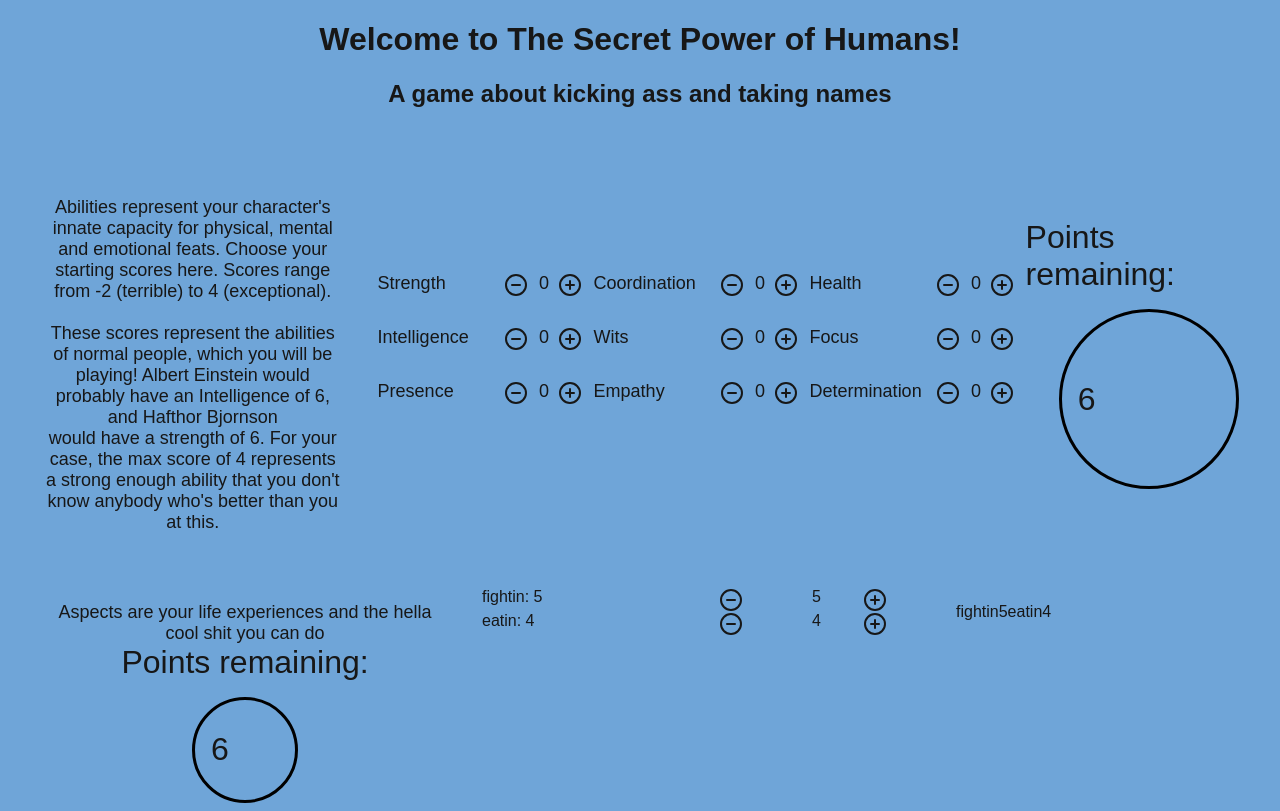
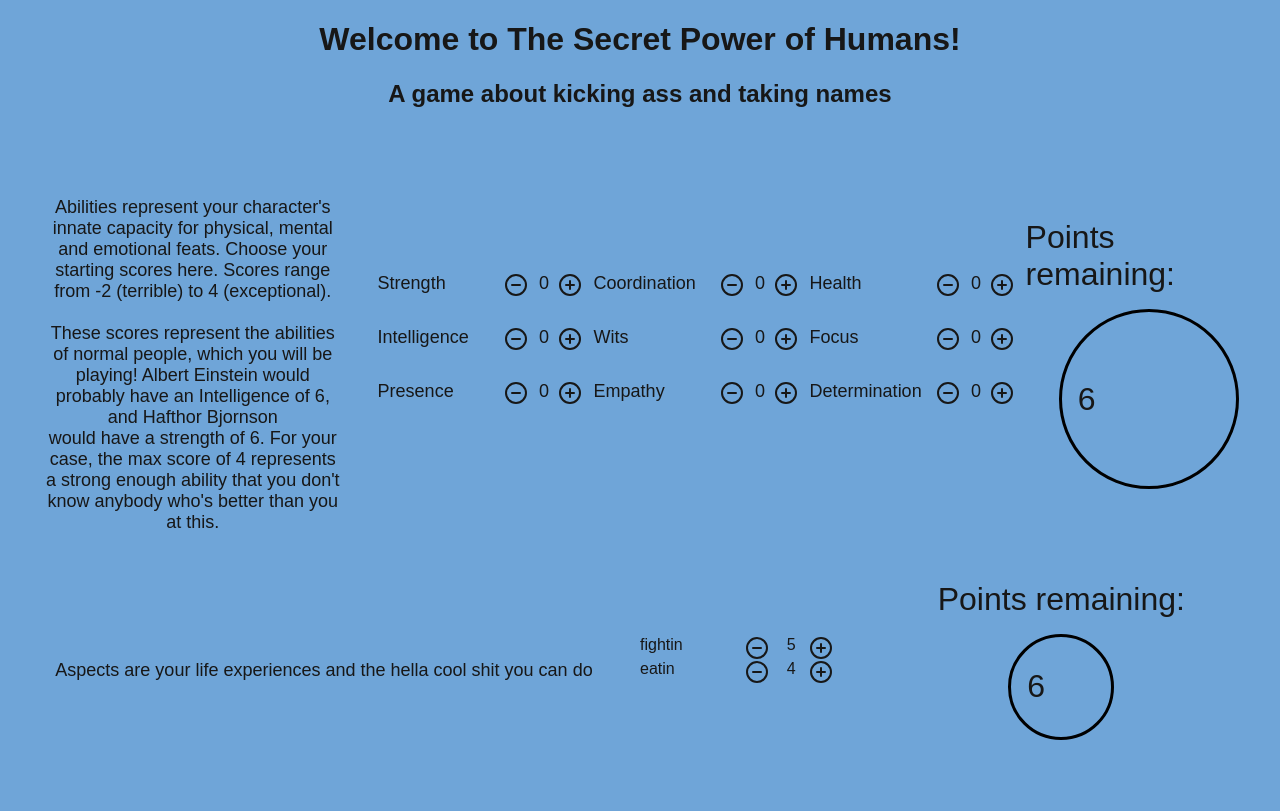
Before and after one commit to jamcentire/the-secret-power-of-humans, a Next.js app: page / in a window 1280 px wide. Built offline with nearby package versions, Linux system fonts and the light colour scheme.

Commit message:
Hooked aspect state into table

```diff
--- a/app/AspectsCreator.css
+++ b/app/AspectsCreator.css
@@ -1,7 +1,7 @@
 .aspects-creator {
     align-items: center;
     display: grid;
-    grid-template-columns: 3fr 3fr 2fr;
+    grid-template-columns: 3fr 1fr 2fr;
     padding-top: 3em
 }
 
--- a/app/AspectsCreator.tsx
+++ b/app/AspectsCreator.tsx
@@ -20,18 +20,20 @@ Aspects are your life experiences and the hella cool shit you can do
 interface AspectRowProps {
   name: string
   level: number
+  triggerIncrement: () => void
+  triggerDecrement: () => void
 }
 
 const AspectRow = (props: AspectRowProps) => {
   return (
     <div className='aspect-row'>
       <>
-        {props.name}: {props.level}
+        {props.name}
       </>
       <NumberInceDec
         value={props.level}
-        triggerIncrement={() => {}}
-        triggerDecrement={() => {}}
+        triggerIncrement={props.triggerIncrement}
+        triggerDecrement={props.triggerDecrement}
       ></NumberInceDec>
     </div>
   )
@@ -39,34 +41,29 @@ const AspectRow = (props: AspectRowProps) => {
 
 export const AspectsCreator = () => {
   const [availablePoints, setAvailablePoints] = useState(ASPECTS_STARTING_POINTS)
-  const aspectsList = useCharacterCreatorContext().aspects;
+  const aspects = useCharacterCreatorContext().aspects;
   const dispatch = useCharacterCreatorDispatch();
 
-  // TODO remove and replace with actual state
-  const dummyAspects = new Map<string, number>([
-    ['fightin', 5],
-    ['eatin', 4]
-  ])
-
-  const tryIncrementAbility = (ability: string): void => {
-    // if (availablePoints <= 0 || abilitiesMap.get(ability) >= ABILITIES_UPPER_BOUND) {
-    //   return
-    // }
+  const tryIncrementAspect = (aspect: string): void => {
+    // TODO check if aspect exists first?
+    if (availablePoints <= 0 || (aspects.get(aspect) >= ASPECTS_UPPER_BOUND)) {
+      return
+    }
     setAvailablePoints(availablePoints - 1)
     dispatch({
-      type: 'abilities/increment',
-      payload: ability
+      type: 'aspects/increment',
+      payload: {name: aspect}
     })
   }
 
-  const tryDecrementAbility = (ability: string): void => {
-    // //  if (abilitiesMap.get(ability) <= ABILITIES_LOWER_BOUND) {
-    // //    return
-    // //  }
+  const tryDecrementAspect = (aspect: string): void => {
+    if ((aspects.get(aspect) <= ASPECTS_LOWER_BOUND)) {
+      return
+    }
     setAvailablePoints(availablePoints + 1)
     dispatch({
-      type: 'abilities/decrement',
-      payload: ability
+      type: 'aspects/decrement',
+      payload: {name: aspect}
     })
   }
 
@@ -75,11 +72,15 @@ export const AspectsCreator = () => {
     <div className='aspects-creator'>
       <div className='standard-text'>{ABILITIES_TEXT}</div>
       <div style={{display: 'grid', flexDirection: 'column'}}>
-        {Array.from(dummyAspects.entries()).map((aspect) => {
-          return (<AspectRow name={aspect[0]} level={aspect[1]}/>)
+        {Array.from(aspects.entries()).map((aspect) => {
+          return (<AspectRow
+            name={aspect[0]}
+            level={aspect[1]}
+            triggerIncrement={() => tryIncrementAspect(aspect[0])}
+            triggerDecrement={() => tryDecrementAspect(aspect[0])}
+          ></AspectRow>)
         })}
       </div>
-      {dummyAspects}
       <AvailablePoints
         availablePoints={availablePoints}
       ></AvailablePoints>
--- a/app/CharacterCreatorContext.tsx
+++ b/app/CharacterCreatorContext.tsx
@@ -43,6 +43,31 @@ const reducer = (state: State, action: Action) => {
       }
     }
 
+    case 'aspects/increment': {
+      console.log('SAFSD')
+      const newAspects = new Map(state.aspects).set(
+        action.payload.name,
+        (state.aspects.get(action.payload.name) ?? 0) + 1
+      );
+
+      return {
+        ...state,
+        aspects: newAspects
+      }
+    }
+
+    case 'aspects/decrement': {
+      const newAspects = new Map(state.aspects).set(
+        action.payload.name,
+        (state.aspects.get(action.payload.name) ?? 0) - 1
+      );
+
+      return {
+        ...state,
+        aspects: newAspects
+      }
+    }
+
   }
 }
 
@@ -62,10 +87,15 @@ export const CharacterCreatorContextProvider = ({children}: any) => {
   const defaultAbilitiesMap = new Map<string, number>(
     Object.values(ABILITIES).map((ability) => [ability, 0])
   )
+  const dummyAspects = new Map<string, number>([
+    ['fightin', 5],
+    ['eatin', 4]
+  ])
 
   const defaultState = {
     abilities: defaultAbilitiesMap,
-    aspects: new Map()
+    aspects: dummyAspects
+    //aspects: new Map() // TODO put this back for dynamic adding/deleting
   }
 
   const [state, dispatch] = useReducer(reducer, defaultState)
--- a/app/constants.ts
+++ b/app/constants.ts
@@ -18,6 +18,6 @@ export const ABILITIES_LOWER_BOUND = -2;
 export const ABILITIES_UPPER_BOUND = 4;
 export const ABILITIES_STARTING_POINTS = 6;
 
-export const ASPECTS_LOWER_BOUND = -2;
-export const ASPECTS_UPPER_BOUND = 4;
+export const ASPECTS_LOWER_BOUND = 1; // Do I actually need this?
+export const ASPECTS_UPPER_BOUND = 5;
 export const ASPECTS_STARTING_POINTS = 6;
```
